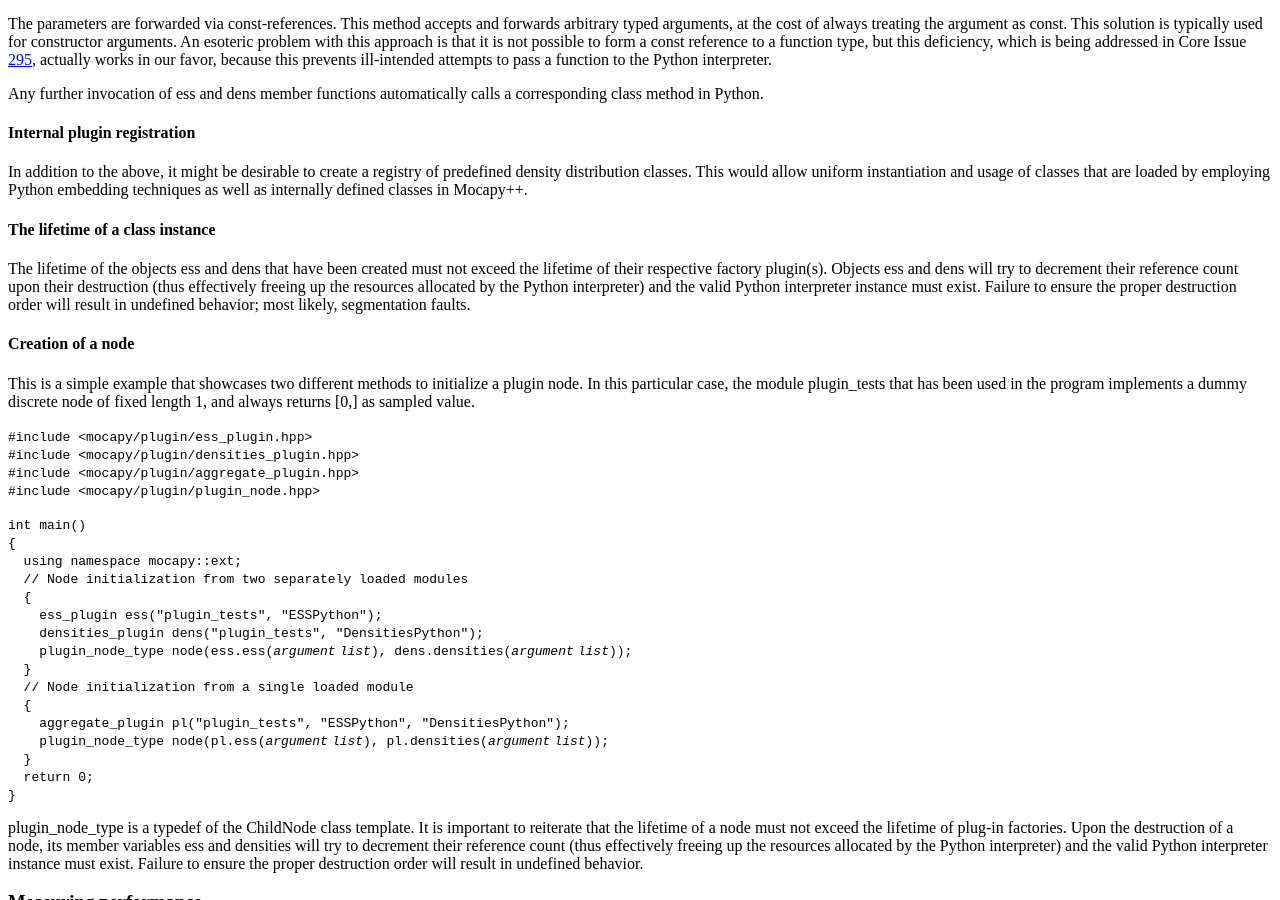
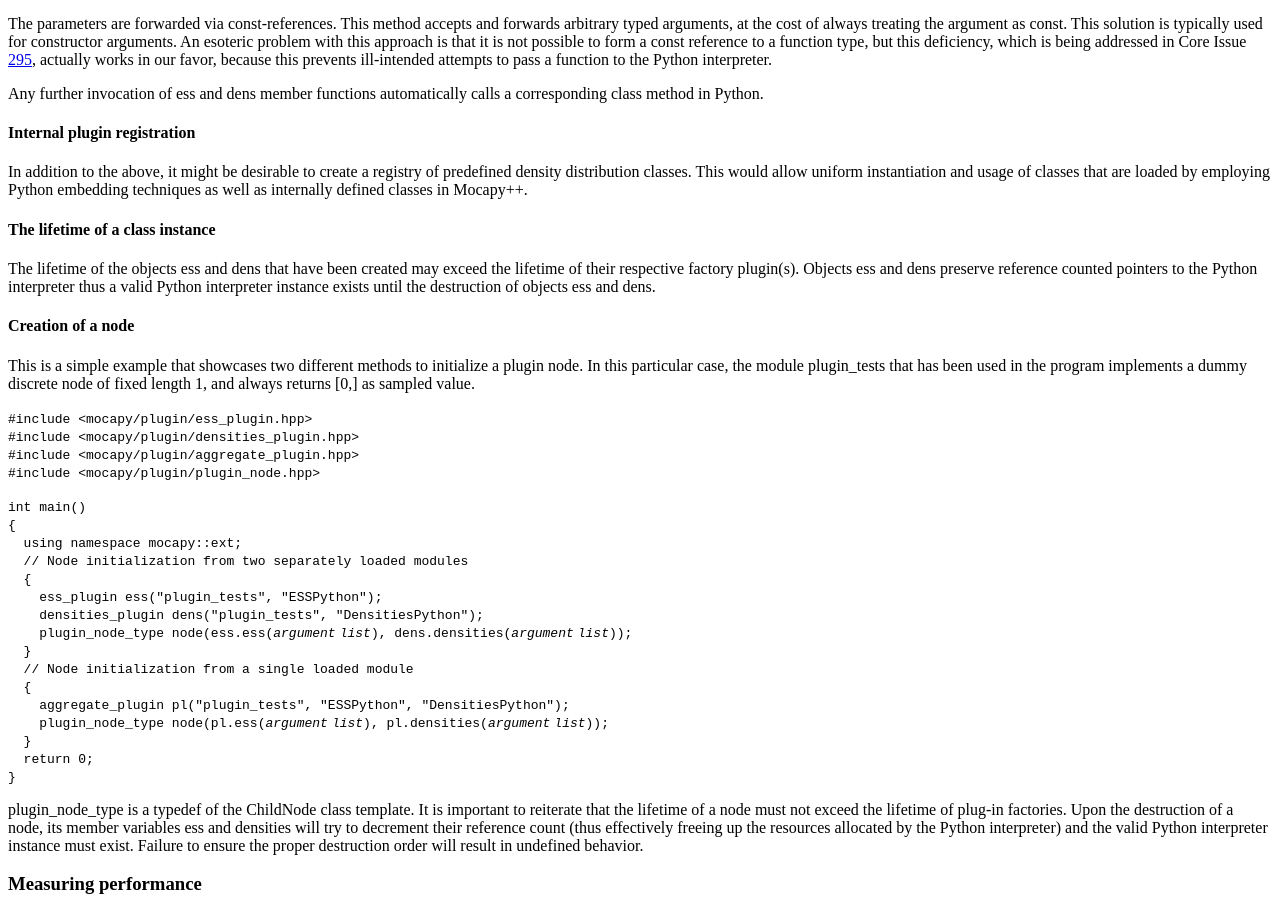
Before and after one commit to biopython/biopython.github.io, a Jekyll site: the page built from wiki/GSOC2011_MocapyExt.md, in a window 1280 px wide and 900 px high, scrolled down 3565 px. Built offline with Jekyll 4.4.1, drawn with Linux system fonts in a browser that asks for light colours.

Commit message:
/* The lifetime of a class instance */

```diff
--- a/wiki/GSOC2011_MocapyExt.md
+++ b/wiki/GSOC2011_MocapyExt.md
@@ -331,13 +331,11 @@ embedding techniques as well as internally defined classes in Mocapy++.
 
 #### The lifetime of a class instance
 
-The lifetime of the objects ess and dens that have been created must not
+The lifetime of the objects ess and dens that have been created may
 exceed the lifetime of their respective factory plugin(s). Objects ess
-and dens will try to decrement their reference count upon their
-destruction (thus effectively freeing up the resources allocated by the
-Python interpreter) and the valid Python interpreter instance must
-exist. Failure to ensure the proper destruction order will result in
-undefined behavior; most likely, segmentation faults.
+and dens preserve reference counted pointers to the Python interpreter
+thus a valid Python interpreter instance exists until the destruction of
+objects ess and dens.
 
 #### Creation of a node
 
```
Also changed, not shown: 1 other file.
